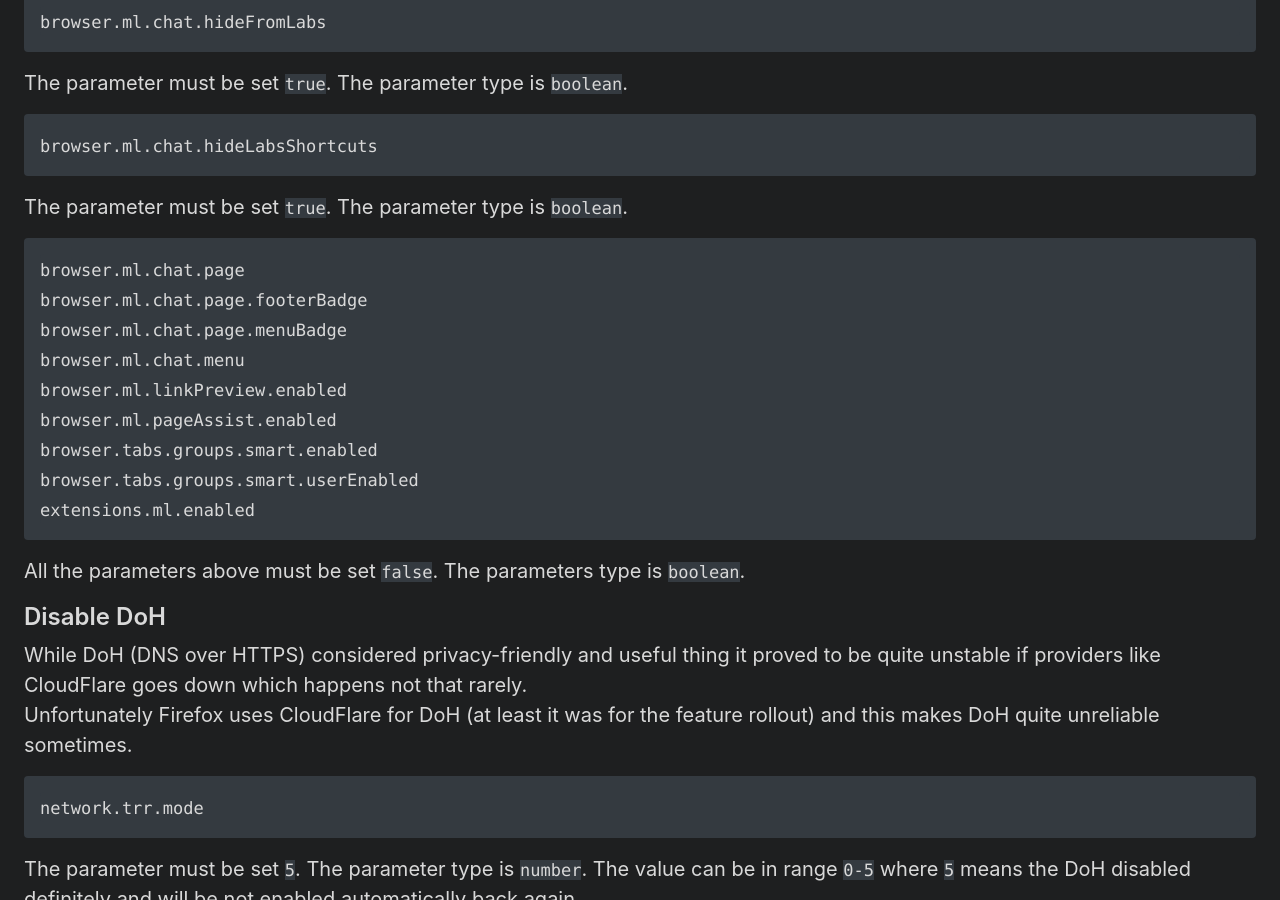
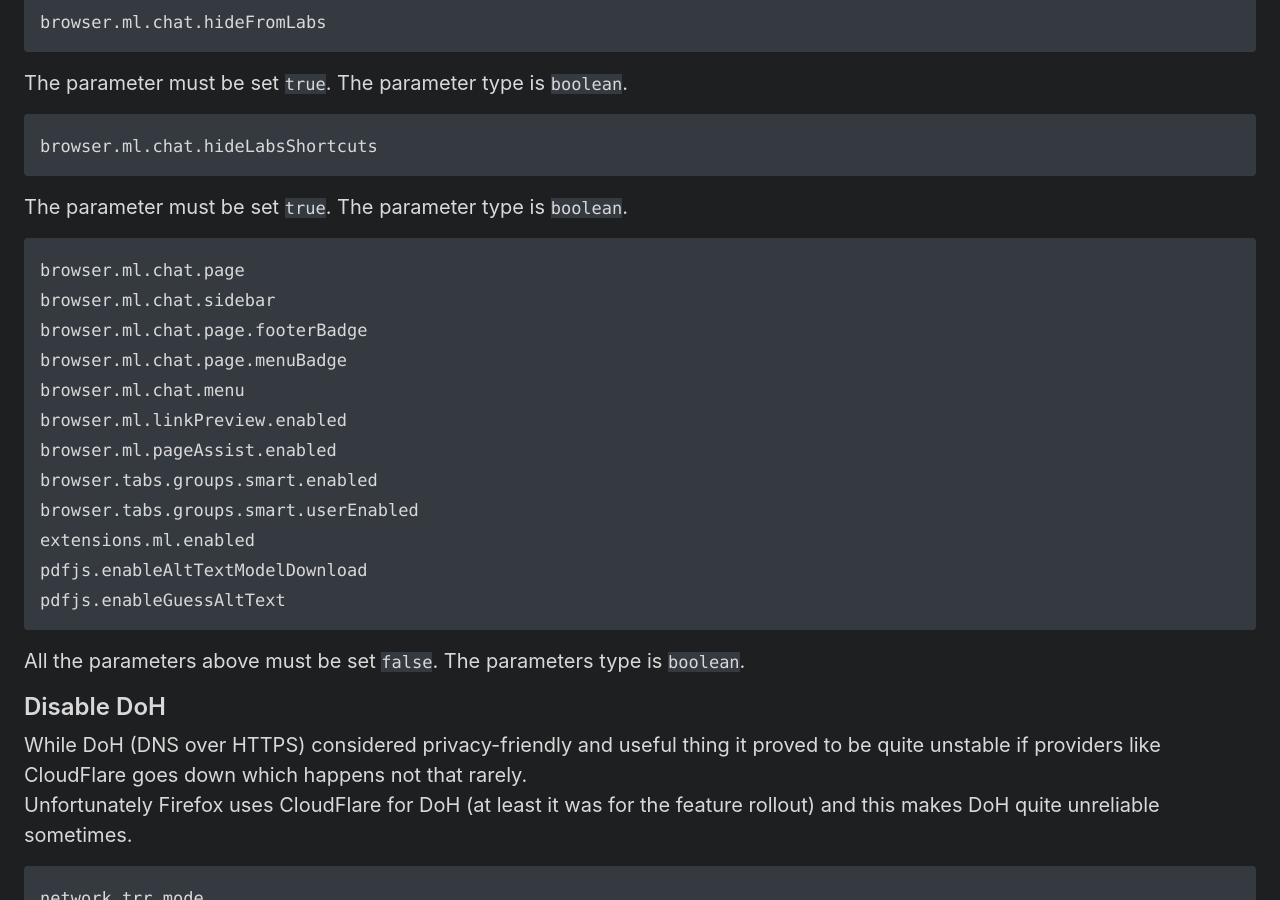
Before and after one commit to artemdevel/artemdevel.github.io, a Jekyll site: the page built from _posts/2025-11-23-firefox-cleanup.md, in a window 1280 px wide and 900 px high, scrolled down 1231 px. Built offline with Jekyll 4.4.1, drawn with Linux system fonts in a browser that asks for light colours.

Commit message:
Update Firefox cleanup

````diff
--- a/_posts/2025-11-23-firefox-cleanup.md
+++ b/_posts/2025-11-23-firefox-cleanup.md
@@ -47,6 +47,7 @@ browser.ml.chat.hideLabsShortcuts
 The parameter must be set `true`. The parameter type is `boolean`.
 ```
 browser.ml.chat.page
+browser.ml.chat.sidebar
 browser.ml.chat.page.footerBadge
 browser.ml.chat.page.menuBadge
 browser.ml.chat.menu
@@ -55,6 +56,8 @@ browser.ml.pageAssist.enabled
 browser.tabs.groups.smart.enabled
 browser.tabs.groups.smart.userEnabled
 extensions.ml.enabled
+pdfjs.enableAltTextModelDownload
+pdfjs.enableGuessAltText
 ```
 All the parameters above must be set `false`. The parameters type is `boolean`.
 
````
